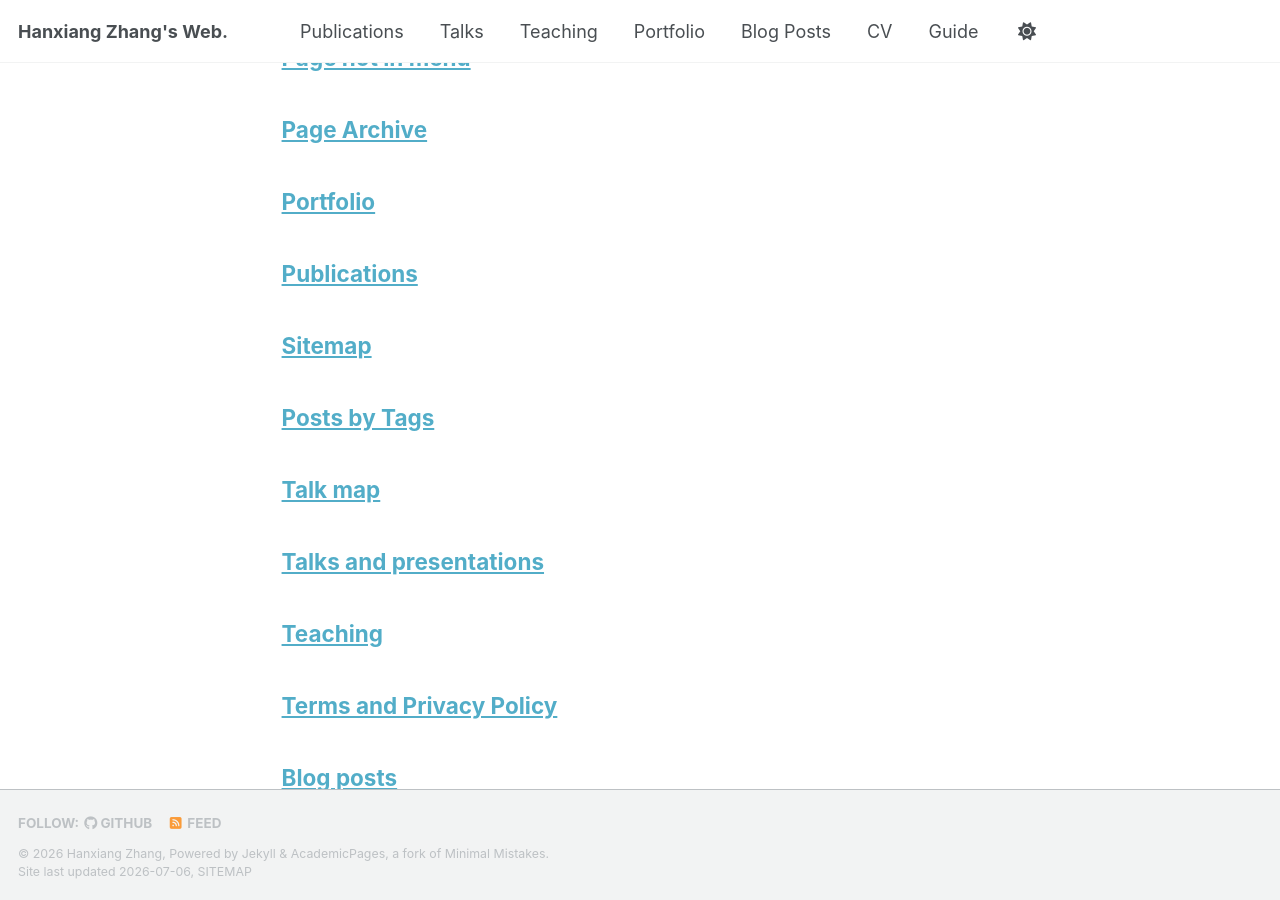
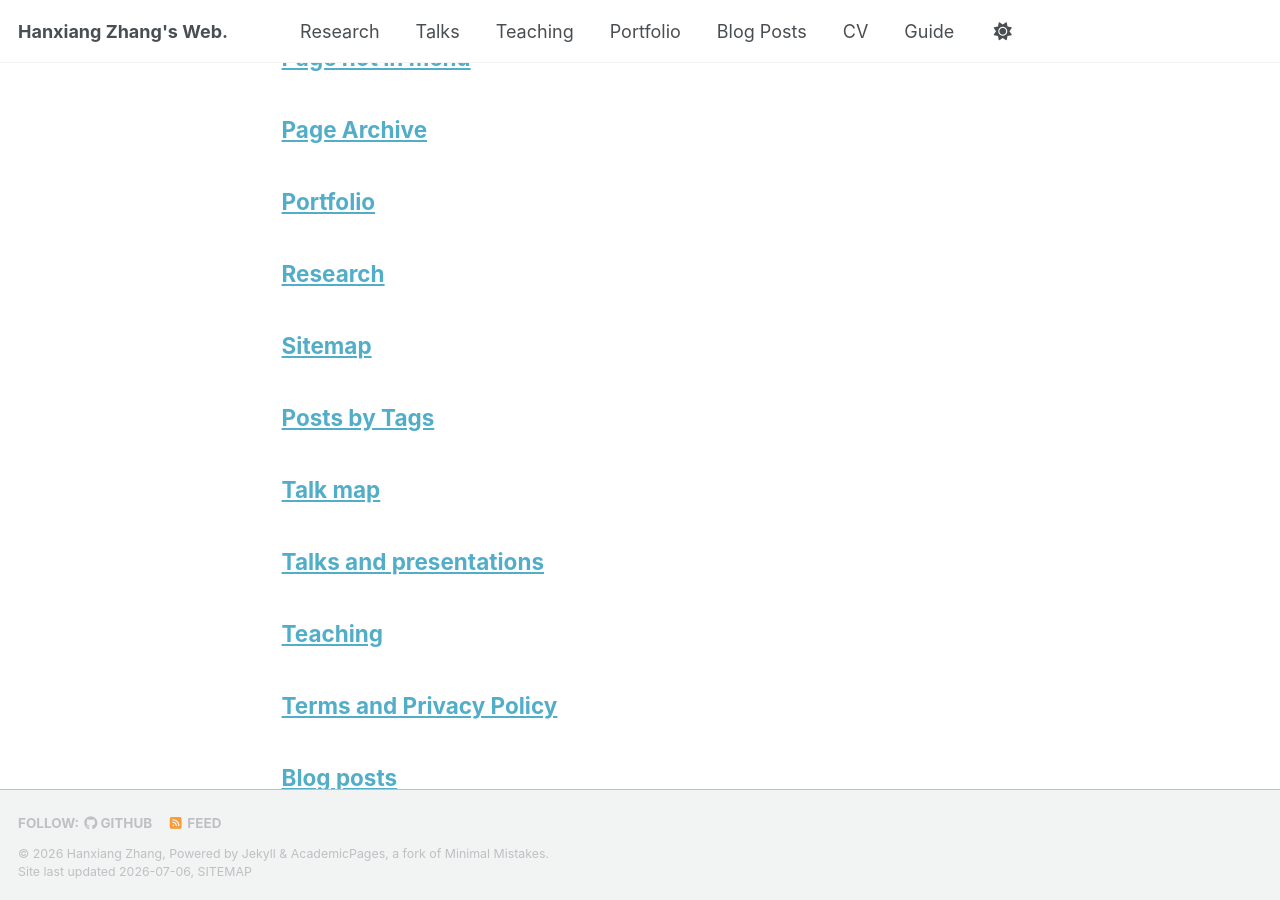
Before and after one commit to judgeblade/Personal_Portfolio_v2, a Jekyll site: the page built from _pages/page-archive.html, in a window 1280 px wide and 900 px high, scrolled down 704 px. Built offline with Jekyll 4.4.1, drawn with Linux system fonts in a browser that asks for light colours; a style sheet for code colours, icons or effects is not loaded.

Commit message:
Rename Publications section to Research

```diff
--- a/_data/navigation.yml
+++ b/_data/navigation.yml
@@ -8,7 +8,7 @@
 #      Markdown formatted page while the second is generated using JSON.
 
 main:
-  - title: "Publications"
+  - title: "Research"
     url: /publications/
 
   - title: "Talks"
--- a/_pages/publications.html
+++ b/_pages/publications.html
@@ -1,6 +1,6 @@
 ---
 layout: archive
-title: "Publications"
+title: "Research"
 permalink: /publications/
 author_profile: true
 ---
```
